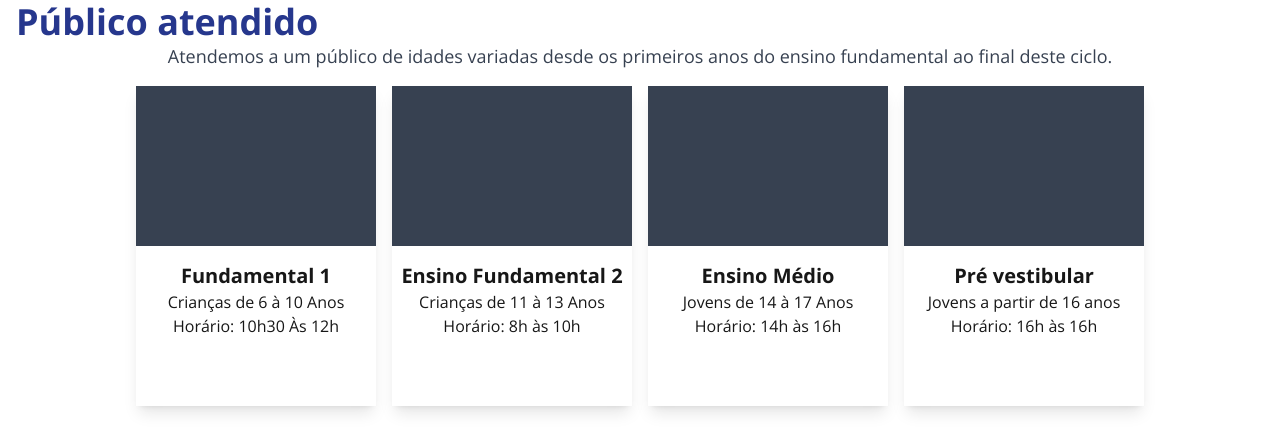
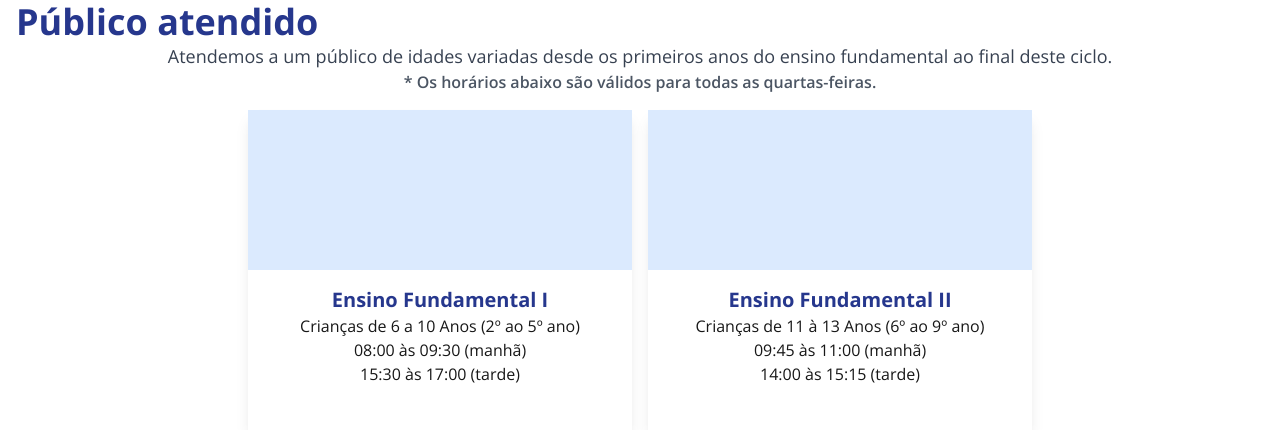
Before and after one commit to SteveSilvas/dan-matema, a Next.js app: page /curso-alfabetizacao-matematica in a window 1280 px wide. Shown: the part 522-952 px from the top of the page. Built offline with nearby package versions, Linux system fonts and the light colour scheme.

Commit message:
alteração nos horários e turmas do curso de matemática.

```diff
--- a/src/app/curso-alfabetizacao-matematica/Public/index.tsx
+++ b/src/app/curso-alfabetizacao-matematica/Public/index.tsx
@@ -1,6 +1,4 @@
 import React from 'react';
-
-// import { Container } from './styles';
 
 const Public: React.FC = () => {
     return (
@@ -11,77 +9,33 @@ const Public: React.FC = () => {
                     Atendemos a um público de idades variadas
                     desde os primeiros anos do ensino fundamental ao final deste ciclo.
                 </p>
+                <p className="text-md text-gray-600 text-center font-semibold">
+                    * Os horários abaixo são válidos para todas as quartas-feiras.
+                </p>
             </div>
             <div className='flex flex-col md:flex-row gap-4 justify-center'>
-                <div className='shadow-lg w-full md:w-60 h-80'>
-                    <figure className='h-40 w-full bg-gray-700'>
-                        {/* <Image
-                            src="https://d9aloqs890lqz.cloudfront.net/uploads/846/17-07-2024/5y4uo-5.jpg"
-                            alt="materiais_pedagogicos"
-                            width={100}
-                            height={100}
-                            priority
-                        /> */}
+                <div className='shadow-lg w-full md:w-96 h-80'>
+                    <figure className='h-40 w-full bg-blue-100'>
                     </figure>
                     <div className='flex flex-col justify-center items-center mt-4'>
-                        <strong className='text-xl'>Fundamental 1</strong>
-                        <p>Crianças de 6 à 10 Anos</p>
-                        <span>Horário: 10h30 Às 12h</span>
+                        <strong className='text-xl text-blue_d'>Ensino Fundamental I</strong>
+                        <p>Crianças de 6 a 10 Anos (2º ao 5º ano)</p>
+                        <span>08:00 às 09:30 (manhã)</span>
+                        <span>15:30 às 17:00 (tarde)</span>
                     </div>
                 </div>
-                <div className='shadow-lg  w-full md:w-60 h-80'>
-                    <figure className='h-40 w-full bg-gray-700'>
-                        {/* <Image
-                            src="https://d9aloqs890lqz.cloudfront.net/uploads/846/17-07-2024/5y4uo-5.jpg"
-                            alt="materiais_pedagogicos"
-                            width={100}
-                            height={100}
-                            priority
-                        /> */}
+                <div className='shadow-lg  w-full md:w-96 h-80'>
+                    <figure className='h-40 w-full bg-blue-100'>
                     </figure>
                     <div className='flex flex-col justify-center items-center mt-4'>
-                        <strong className='text-xl'>Ensino Fundamental 2</strong>
-                        <p>Crianças de 11 à 13 Anos</p>
-                        <span>Horário: 8h às 10h</span>
-                    </div>
-                </div>
-
-                <div className='shadow-lg  w-full md:w-60 h-80'>
-                    <figure className='h-40 w-full bg-gray-700'>
-                        {/* <Image
-                            src="https://d9aloqs890lqz.cloudfront.net/uploads/846/17-07-2024/5y4uo-5.jpg"
-                            alt="materiais_pedagogicos"
-                            width={100}
-                            height={100}
-                            priority
-                        /> */}
-                    </figure>
-                    <div className='flex flex-col justify-center items-center mt-4'>
-                        <strong className='text-xl'>Ensino Médio</strong>
-                        <p>Jovens de 14 à 17 Anos</p>
-                        <span>Horário: 14h às 16h</span>
-                    </div>
-                </div>
-
-                <div className='shadow-lg  w-full md:w-60 h-80'>
-                    <figure className='h-40 w-full bg-gray-700'>
-                        {/* <Image
-                            src="https://d9aloqs890lqz.cloudfront.net/uploads/846/17-07-2024/5y4uo-5.jpg"
-                            alt="materiais_pedagogicos"
-                            width={100}
-                            height={100}
-                            priority
-                        /> */}
-                    </figure>
-                    <div className='flex flex-col justify-center items-center mt-4'>
-                        <strong className='text-xl'>Pré vestibular</strong>
-                        <p>Jovens a partir de 16 anos</p>
-                        <span>Horário: 16h às 16h</span>
+                        <strong className='text-xl text-blue_d'>Ensino Fundamental II</strong>
+                        <p>Crianças de 11 à 13 Anos (6º ao 9º ano)</p>
+                        <span>09:45 às 11:00 (manhã)</span>
+                        <span>14:00 às 15:15 (tarde)</span>
                     </div>
                 </div>
             </div>
         </section>
-
     );
 }
 
```
